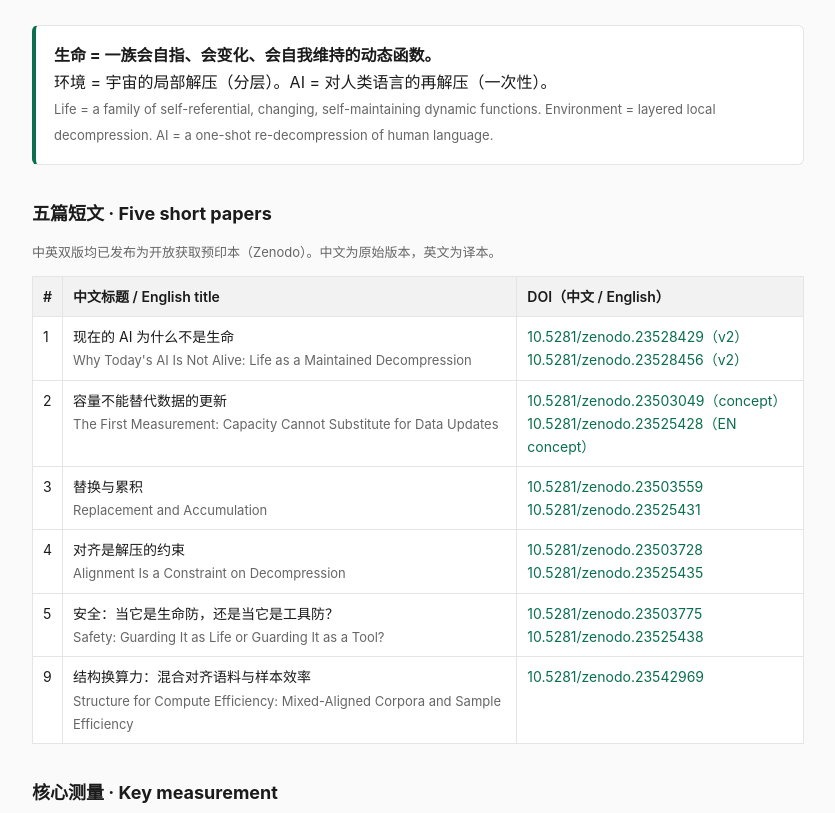
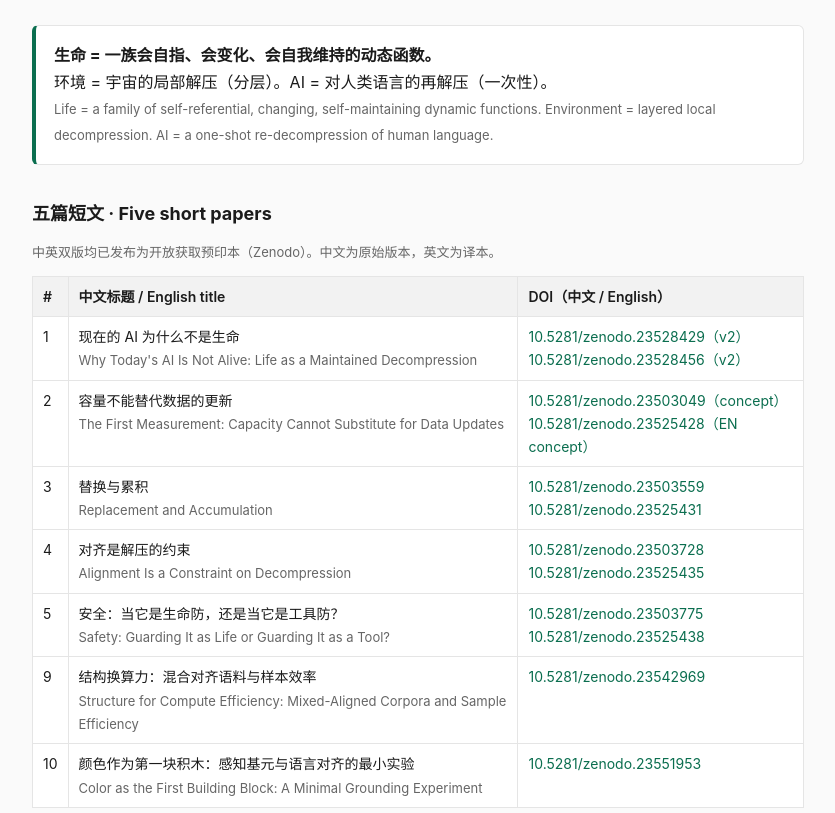
Before and after one commit to heqiq619/ai-not-alive, a plain HTML site: page index.html in a window 1280 px wide. Shown: the part 139-952 px from the top of the page, without its empty margins (222-1057 px from the left). Drawn offline with Linux system fonts and the light colour scheme.

Commit message:
Publish paper 10 (color grounding, experiment 3) and compendium v3

```diff
--- a/index.html
+++ b/index.html
@@ -78,6 +78,11 @@
       <td>结构换算力：混合对齐语料与样本效率<br><span class="small">Structure for Compute Efficiency: Mixed-Aligned Corpora and Sample Efficiency</span></td>
       <td><a href="https://doi.org/10.5281/zenodo.23542969">10.5281/zenodo.23542969</a></td>
     </tr>
+    <tr>
+      <td>10</td>
+      <td>颜色作为第一块积木：感知基元与语言对齐的最小实验<br><span class="small">Color as the First Building Block: A Minimal Grounding Experiment</span></td>
+      <td><a href="https://doi.org/10.5281/zenodo.23551953">10.5281/zenodo.23551953</a></td>
+    </tr>
   </table>
 
   <h2>核心测量 · Key measurement</h2>
```
Also changed, not shown: paper10.txt (added), 3 other files.
